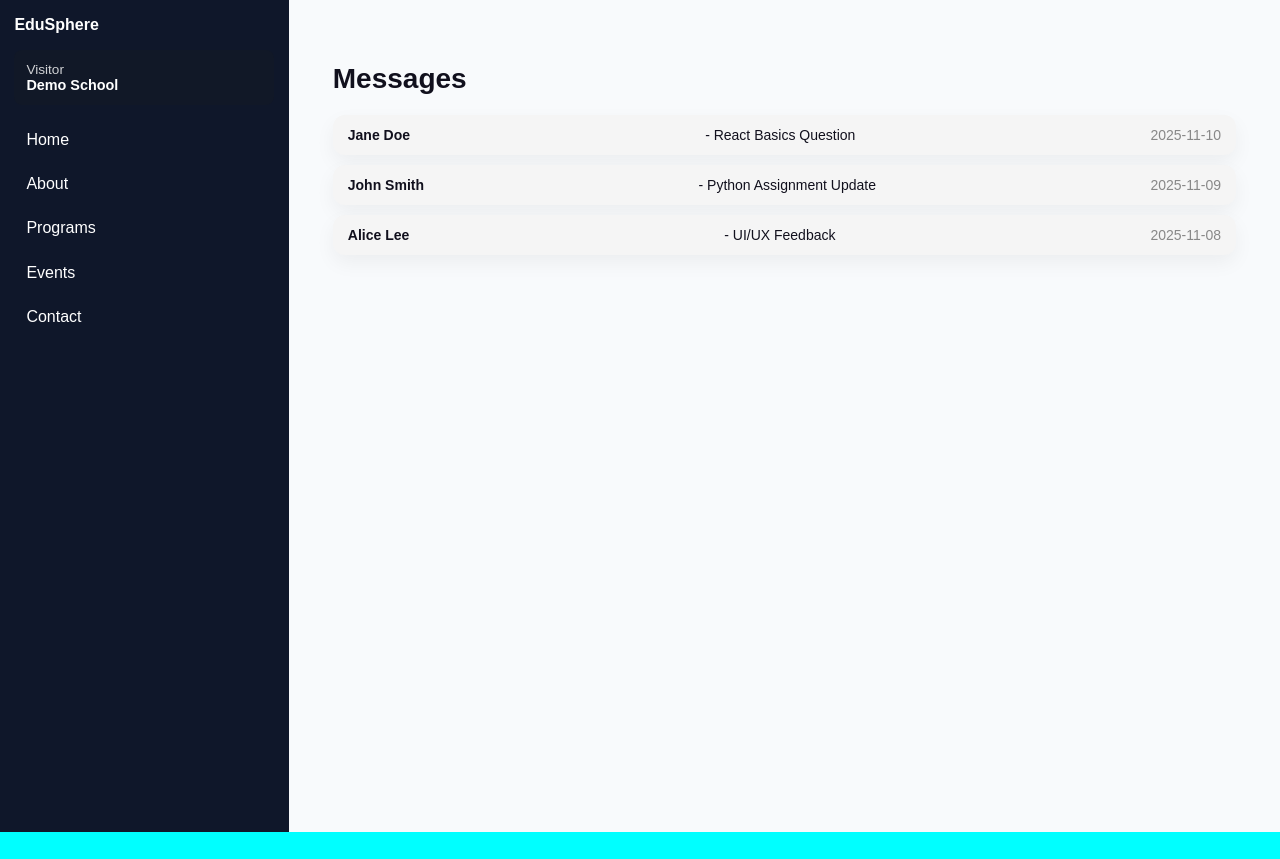
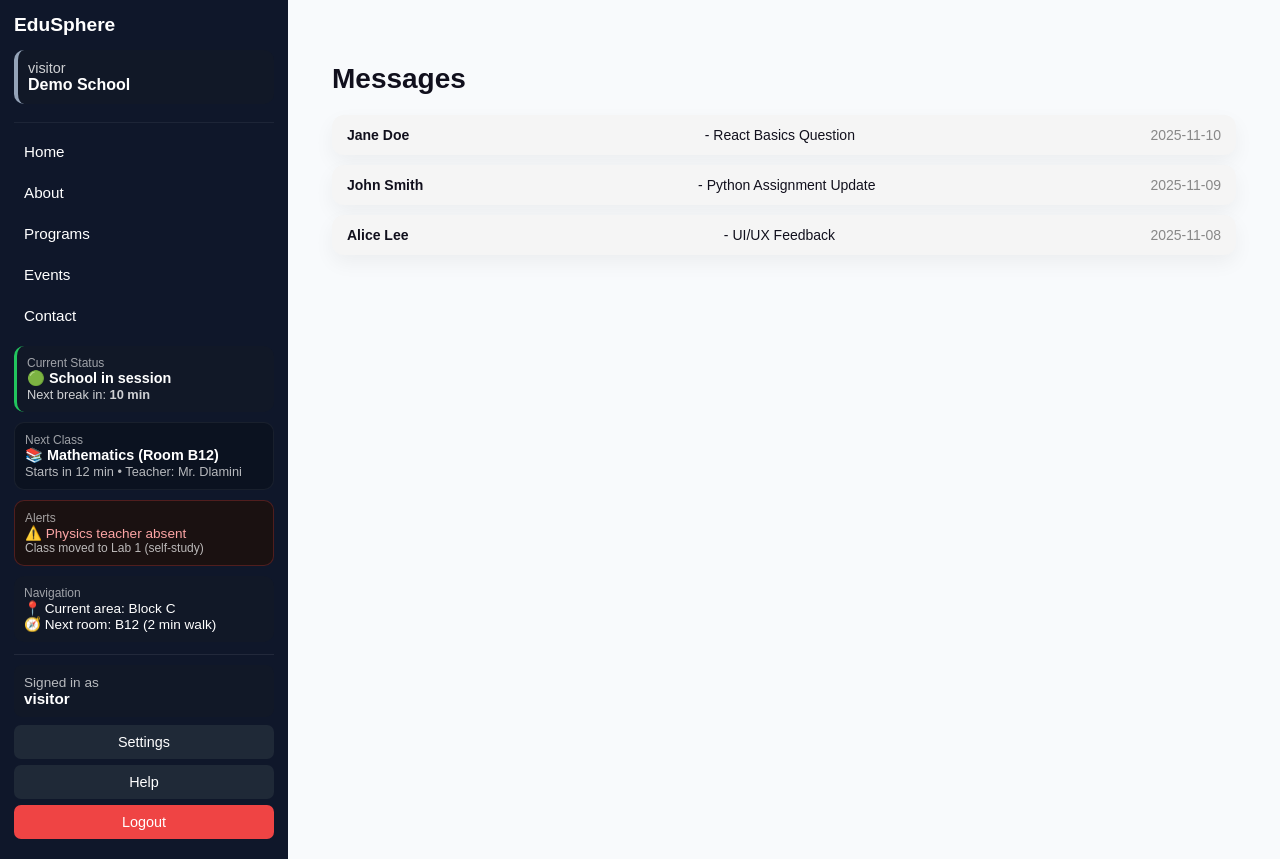
Before and after one commit to Amahle10/LMS-system, a React (Vite) app in the folder lms-learner-frontend/: page /dashboard/messages in a window 1280 px wide. Before the commit the page ends 832 px from the top, so only its background shows below. Built offline with nearby package versions, Linux system fonts and the light colour scheme.

Commit message:
add styles on homepage

```diff
--- a/lms-learner-frontend/src/components/navigation/Sidebar.jsx
+++ b/lms-learner-frontend/src/components/navigation/Sidebar.jsx
@@ -1,31 +1,267 @@
-import { Link } from "react-router-dom";
+import { Link, useLocation } from "react-router-dom";
 import { useAuth } from "../../hooks/useAuth";
 import { roleMenus } from "../../app/roleRoutes";
 
 const Sidebar = () => {
   const { role, school, isAuthenticated } = useAuth();
   const menu = roleMenus[role] || roleMenus.visitor;
+  const location = useLocation();
+
+  const roleAccent = {
+    admin: "#ef4444",
+    teacher: "#3b82f6",
+    student: "#22c55e",
+    parent: "#f59e0b",
+    visitor: "#94a3b8",
+  };
+
+  const accent = roleAccent[role] || "#94a3b8";
+
+  const isActive = (path) => location.pathname === path;
+
+  const btn = {
+    width: "100%",
+    background: "#1f2937",
+    color: "#fff",
+    border: "none",
+    padding: "9px",
+    borderRadius: "7px",
+    cursor: "pointer",
+    marginBottom: "6px",
+    fontSize: "0.9rem",
+  };
 
   return (
-    <aside style={{ width: "260px", minHeight: "100vh", background: "#0f172a", color: "#fff", padding: "1rem 0.9rem" }}>
-      <Link to={isAuthenticated ? "/dashboard" : "/"} style={{ color: "#fff", textDecoration: "none", display: "block", marginBottom: "1rem", fontWeight: 700 }}>
+    <aside
+      style={{
+        width: "260px",
+        minHeight: "100vh",
+        background: "#0f172a",
+        color: "#fff",
+        padding: "14px",
+        display: "flex",
+        flexDirection: "column",
+        fontSize: "14px",
+      }}
+    >
+      {/* HEADER */}
+      <Link
+        to={isAuthenticated ? "/dashboard" : "/"}
+        style={{
+          color: "#fff",
+          textDecoration: "none",
+          fontWeight: 800,
+          fontSize: "1.2rem",
+          marginBottom: "14px",
+        }}
+      >
         EduSphere
       </Link>
-      <div style={{ marginBottom: "1rem", padding: "0.75rem", background: "#111827", borderRadius: "8px" }}>
-        <div style={{ fontSize: "0.85rem", textTransform: "capitalize", opacity: 0.8 }}>{role}</div>
-        <div style={{ fontSize: "0.9rem", fontWeight: 600 }}>{school || "Demo School"}</div>
+
+      {/* ROLE BLOCK */}
+      <div
+        style={{
+          padding: "10px",
+          background: "#111827",
+          borderRadius: "10px",
+          borderLeft: `4px solid ${accent}`,
+          marginBottom: "12px",
+        }}
+      >
+        <div style={{ fontSize: "0.9rem", opacity: 0.8 }}>{role}</div>
+        <div style={{ fontSize: "1rem", fontWeight: 600 }}>
+          {school || "Demo School"}
+        </div>
       </div>
+
+      {/* DIVIDER */}
+      <div
+        style={{
+          height: "1px",
+          background: "rgba(255,255,255,0.06)",
+          margin: "6px 0 10px 0",
+        }}
+      />
+
+      {/* NAV */}
       <nav>
-        <ul style={{ listStyle: "none", padding: 0, margin: 0 }}>
-          {menu.map((item) => (
-            <li key={item.path} style={{ marginBottom: "0.45rem" }}>
-              <Link to={item.path} style={{ color: "#fff", textDecoration: "none", display: "block", padding: "0.6rem 0.75rem", borderRadius: "6px" }}>
-                {item.label}
-              </Link>
-            </li>
-          ))}
+        <ul
+          style={{
+            listStyle: "none",
+            padding: 0,
+            margin: 0,
+            display: "flex",
+            flexDirection: "column",
+            gap: "4px",
+          }}
+        >
+          {menu.map((item) => {
+            const active = isActive(item.path);
+
+            return (
+              <li key={item.path}>
+                <Link
+                  to={item.path}
+                  style={{
+                    display: "block",
+                    padding: "10px",
+                    borderRadius: "8px",
+                    textDecoration: "none",
+                    color: "#fff",
+                    fontSize: "0.95rem",
+                    fontWeight: active ? 600 : 400,
+                    background: active ? "#1f2937" : "transparent",
+                    transform: active ? "translateX(2px)" : "none",
+                    transition: "all 0.15s ease",
+                  }}
+                  onMouseEnter={(e) => {
+                    e.currentTarget.style.background = "#1f2937";
+                    e.currentTarget.style.transform = "translateX(3px)";
+                  }}
+                  onMouseLeave={(e) => {
+                    if (!active) {
+                      e.currentTarget.style.background = "transparent";
+                      e.currentTarget.style.transform = "translateX(0px)";
+                    }
+                  }}
+                >
+                  {item.label}
+                </Link>
+              </li>
+            );
+          })}
         </ul>
       </nav>
+
+      {/* 🧠 LIVE SCHOOL INFO PANEL */}
+      <div
+        style={{
+          flex: 1,
+          marginTop: "12px",
+          marginBottom: "12px",
+          display: "flex",
+          flexDirection: "column",
+          gap: "10px",
+        }}
+      >
+        {/* CURRENT STATUS */}
+        <div
+          style={{
+            background: "#111827",
+            borderRadius: "10px",
+            padding: "10px",
+            borderLeft: "3px solid #22c55e",
+          }}
+        >
+          <div style={{ fontSize: "0.75rem", opacity: 0.6 }}>
+            Current Status
+          </div>
+
+          <div style={{ fontSize: "0.9rem", fontWeight: 600 }}>
+            🟢 School in session
+          </div>
+
+          <div style={{ fontSize: "0.8rem", opacity: 0.8 }}>
+            Next break in: <b>10 min</b>
+          </div>
+        </div>
+
+        {/* NEXT CLASS */}
+        <div
+          style={{
+            background: "#0b1220",
+            border: "1px solid rgba(255,255,255,0.06)",
+            borderRadius: "10px",
+            padding: "10px",
+          }}
+        >
+          <div style={{ fontSize: "0.75rem", opacity: 0.6 }}>
+            Next Class
+          </div>
+
+          <div style={{ fontSize: "0.9rem", fontWeight: 600 }}>
+            📚 Mathematics (Room B12)
+          </div>
+
+          <div style={{ fontSize: "0.8rem", opacity: 0.7 }}>
+            Starts in 12 min • Teacher: Mr. Dlamini
+          </div>
+        </div>
+
+        {/* ALERTS */}
+        <div
+          style={{
+            background: "#1a1111",
+            border: "1px solid rgba(239,68,68,0.25)",
+            borderRadius: "10px",
+            padding: "10px",
+          }}
+        >
+          <div style={{ fontSize: "0.75rem", opacity: 0.6 }}>
+            Alerts
+          </div>
+
+          <div style={{ fontSize: "0.85rem", color: "#fca5a5" }}>
+            ⚠️ Physics teacher absent
+          </div>
+
+          <div style={{ fontSize: "0.75rem", opacity: 0.7 }}>
+            Class moved to Lab 1 (self-study)
+          </div>
+        </div>
+
+        {/* NAVIGATION HELP */}
+        <div
+          style={{
+            background: "#111827",
+            borderRadius: "10px",
+            padding: "10px",
+          }}
+        >
+          <div style={{ fontSize: "0.75rem", opacity: 0.6 }}>
+            Navigation
+          </div>
+
+          <div style={{ fontSize: "0.85rem" }}>
+            📍 Current area: Block C
+          </div>
+
+          <div style={{ fontSize: "0.85rem" }}>
+            🧭 Next room: B12 (2 min walk)
+          </div>
+        </div>
+      </div>
+
+      {/* FOOTER */}
+      <div
+        style={{
+          marginTop: "auto",
+          paddingTop: "10px",
+          borderTop: "1px solid rgba(255,255,255,0.08)",
+        }}
+      >
+        <div
+          style={{
+            background: "#111827",
+            padding: "10px",
+            borderRadius: "8px",
+            marginBottom: "8px",
+          }}
+        >
+          <div style={{ fontSize: "0.85rem", opacity: 0.7 }}>
+            Signed in as
+          </div>
+          <div style={{ fontSize: "0.95rem", fontWeight: 600 }}>
+            {role || "visitor"}
+          </div>
+        </div>
+
+        <button style={btn}>Settings</button>
+        <button style={btn}>Help</button>
+        <button style={{ ...btn, background: "#ef4444" }}>
+          Logout
+        </button>
+      </div>
     </aside>
   );
 };
```
Also changed, not shown: lms-learner-frontend/src/components/sidebar.css (+59 -32 lines).
